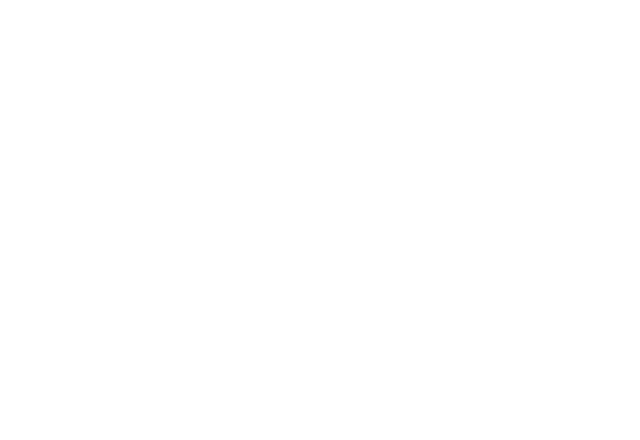
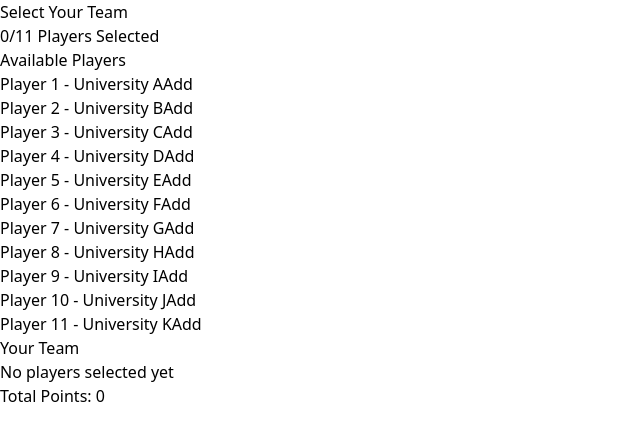
Before and after one commit to EshanRavindu17/SpiritX_HEK_V_02, a React (Vite) app in the folder client/: page /createteam in a window 1280 px wide. Before the commit this address had no page. Shown: the top 440 px of the page, without its empty margins (0-640 px from the left). Built offline with nearby package versions, Linux system fonts and the light colour scheme.

Commit message:
update CreateTeam

```diff
--- a/client/src/App.jsx
+++ b/client/src/App.jsx
@@ -2,14 +2,16 @@
 import { BrowserRouter, Routes, Route } from 'react-router-dom';  // Import the router
 
 import PlayersView from './pages/PlayersView';
-import MyTeamView from './pages/MyTeamView';
+import SelectTeam from './pages/SelectTeam';
+import CreateTeam from './pages/CreateTeam';
 
 function App() {
   return (
     <BrowserRouter>
       <Routes>
         <Route path="/playersview" element={<PlayersView />} />
-        <Route path="/myteamview" element={<MyTeamView />} />
+        <Route path="/selectteam" element={<SelectTeam />} />
+        <Route path="/createteam" element={<CreateTeam />} />
       </Routes>
     </BrowserRouter>
   );
--- /dev/null
+++ b/client/src/pages/CreateTeam.jsx
@@ -0,0 +1,91 @@
+import React, { useState } from 'react';
+
+// Sample player data (add points to each player)
+const availablePlayers = [
+  { name: 'Player 1', university: 'University A', points: 50 },
+  { name: 'Player 2', university: 'University B', points: 60 },
+  { name: 'Player 3', university: 'University C', points: 55 },
+  { name: 'Player 4', university: 'University D', points: 70 },
+  { name: 'Player 5', university: 'University E', points: 80 },
+  { name: 'Player 6', university: 'University F', points: 65 },
+  { name: 'Player 7', university: 'University G', points: 50 },
+  { name: 'Player 8', university: 'University H', points: 75 },
+  { name: 'Player 9', university: 'University I', points: 85 },
+  { name: 'Player 10', university: 'University J', points: 90 },
+  { name: 'Player 11', university: 'University K', points: 60 },
+  // Add more players as needed
+];
+
+const TeamView = () => {
+  const [team, setTeam] = useState([]);
+  const [teamPoints, setTeamPoints] = useState(0);
+  const [remainingPlayers, setRemainingPlayers] = useState(availablePlayers);
+
+  const handleAddPlayer = (player) => {
+    if (team.length < 11 && !team.find((p) => p.name === player.name)) {
+      setTeam([...team, player]);
+      setTeamPoints(teamPoints + player.points);
+      setRemainingPlayers(remainingPlayers.filter((p) => p.name !== player.name));
+    }
+  };
+
+  const handleRemovePlayer = (player) => {
+    setTeam(team.filter((p) => p.name !== player.name));
+    setTeamPoints(teamPoints - player.points);
+    setRemainingPlayers([...remainingPlayers, player]);
+  };
+
+  return (
+    <div className="container mx-auto p-4">
+      <h2 className="text-2xl mb-4">Select Your Team</h2>
+      <div className="mb-4">
+        <h3 className="text-lg mb-2">{team.length}/11 Players Selected</h3>
+        {team.length === 11 && (
+          <h4 className="text-green-500">Team is complete! Total Points: {teamPoints}</h4>
+        )}
+      </div>
+
+      <div className="mb-4">
+        <h3 className="text-lg mb-2">Available Players</h3>
+        <ul>
+          {remainingPlayers.map((player) => (
+            <li key={player.name} className="p-2 border-b flex justify-between items-center">
+              <span>{player.name} - {player.university}</span>
+              <button
+                onClick={() => handleAddPlayer(player)}
+                className="bg-blue-500 text-white py-1 px-3 rounded"
+              >
+                Add
+              </button>
+            </li>
+          ))}
+        </ul>
+      </div>
+
+      <div className="mt-4">
+        <h3 className="text-lg mb-2">Your Team</h3>
+        {team.length === 0 && <p>No players selected yet</p>}
+        <ul>
+          {team.map((player) => (
+            <li key={player.name} className="p-2 border-b flex justify-between items-center">
+              <span>{player.name} - {player.university}</span>
+              <span>Points: {player.points}</span>
+              <button
+                onClick={() => handleRemovePlayer(player)}
+                className="bg-red-500 text-white py-1 px-3 rounded"
+              >
+                Remove
+              </button>
+            </li>
+          ))}
+        </ul>
+      </div>
+
+      <div className="mt-4">
+        <h3 className="text-lg mb-2">Total Points: {teamPoints}</h3>
+      </div>
+    </div>
+  );
+};
+
+export default TeamView;
```
Also changed, not shown: client/src/pages/SelectTeam.jsx (renamed from client/src/pages/MyTeamView.jsx).
